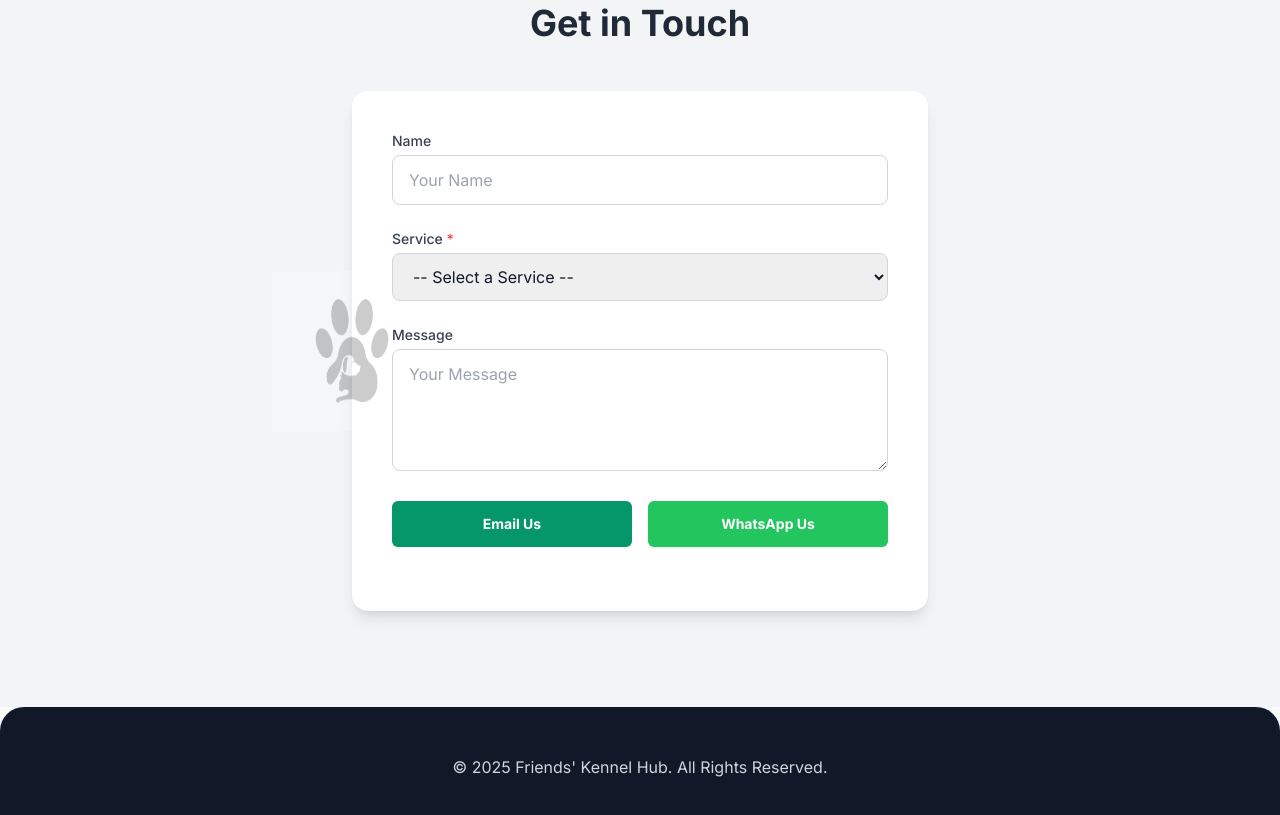
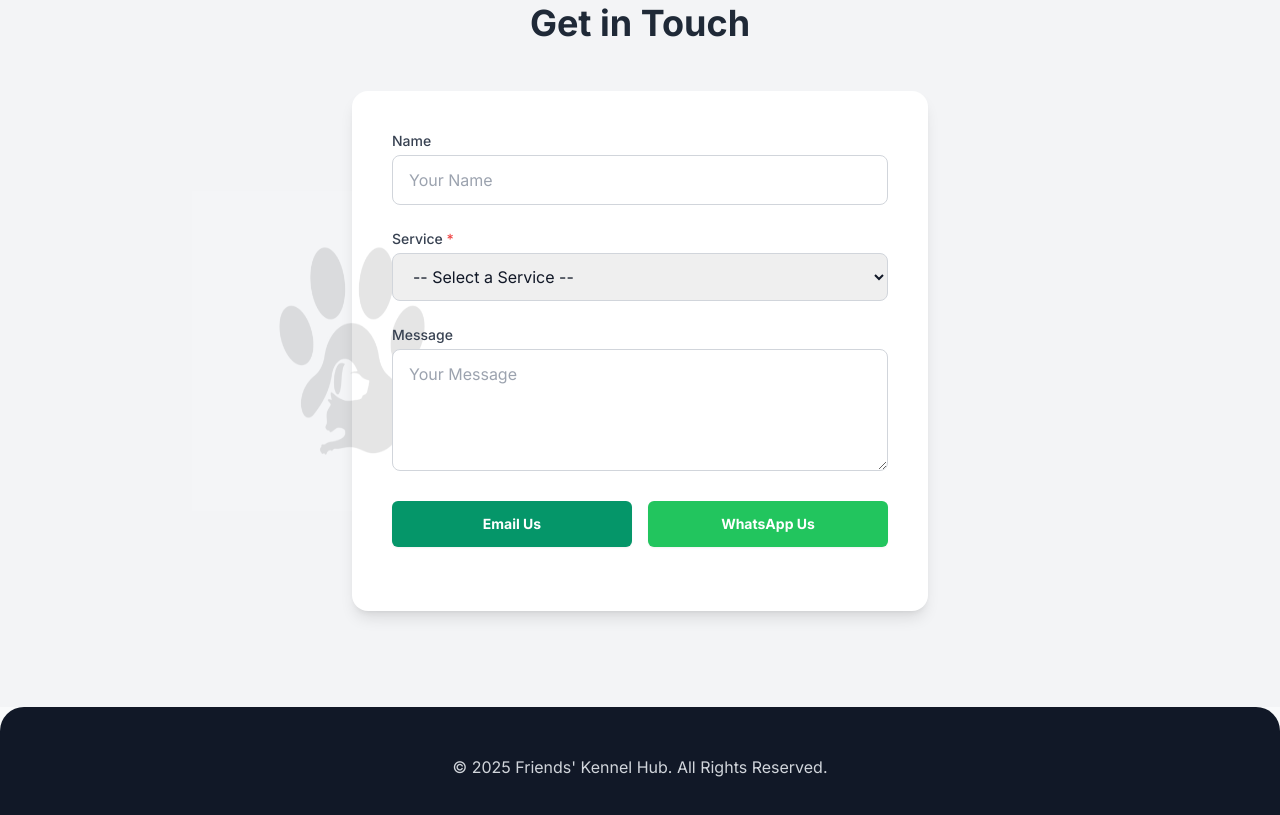
Before and after one commit to Friends-Kennel-Hub/Friends_Kennel_Hub, a plain HTML site: page index.html in a window 1280 px wide. Shown: the part 3897-4712 px from the top of the page. Drawn offline with nearby package versions, Linux system fonts and the light colour scheme; a web font is replaced by a local one.

Commit message:
Update index.html

```diff
--- a/index.html
+++ b/index.html
@@ -117,7 +117,7 @@
                 <div class="relative max-w-xl mx-auto bg-white p-8 sm:p-10 rounded-2xl shadow-lg">
                     <!-- === FINAL, WORKING IMAGE FROM YOUR PROJECT FOLDER === -->
                     <div class="absolute top-1/2 left-0 transform -translate-y-1/2 -translate-x-1/2">
-                        <img src="logo.jpg" alt="Kennel Hub Logo" class="w-40 h-40 opacity-20">
+                        <img src="logo.jpg" alt="Kennel Hub Logo" class="w-80 h-80 opacity-10">
                     </div>
 
                     <form id="contact-form" class="space-y-6 text-left relative z-10">
```
